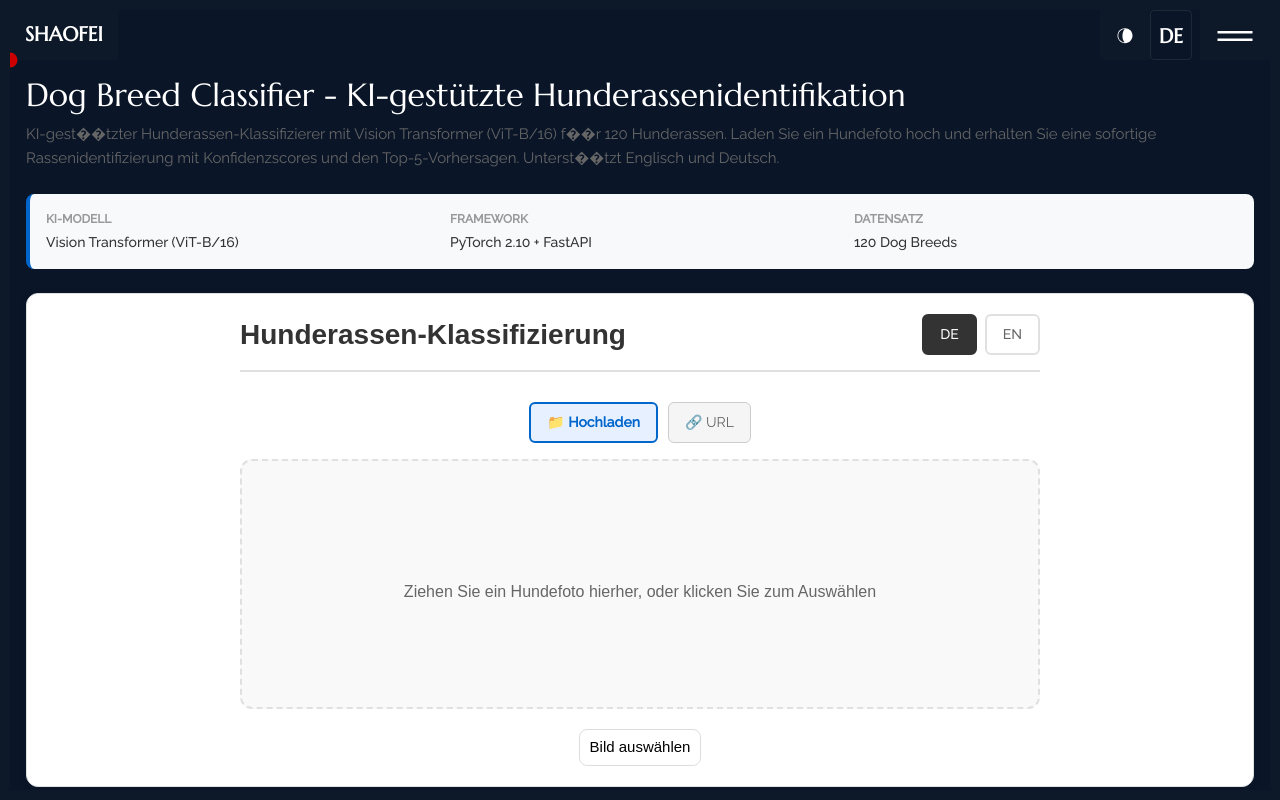
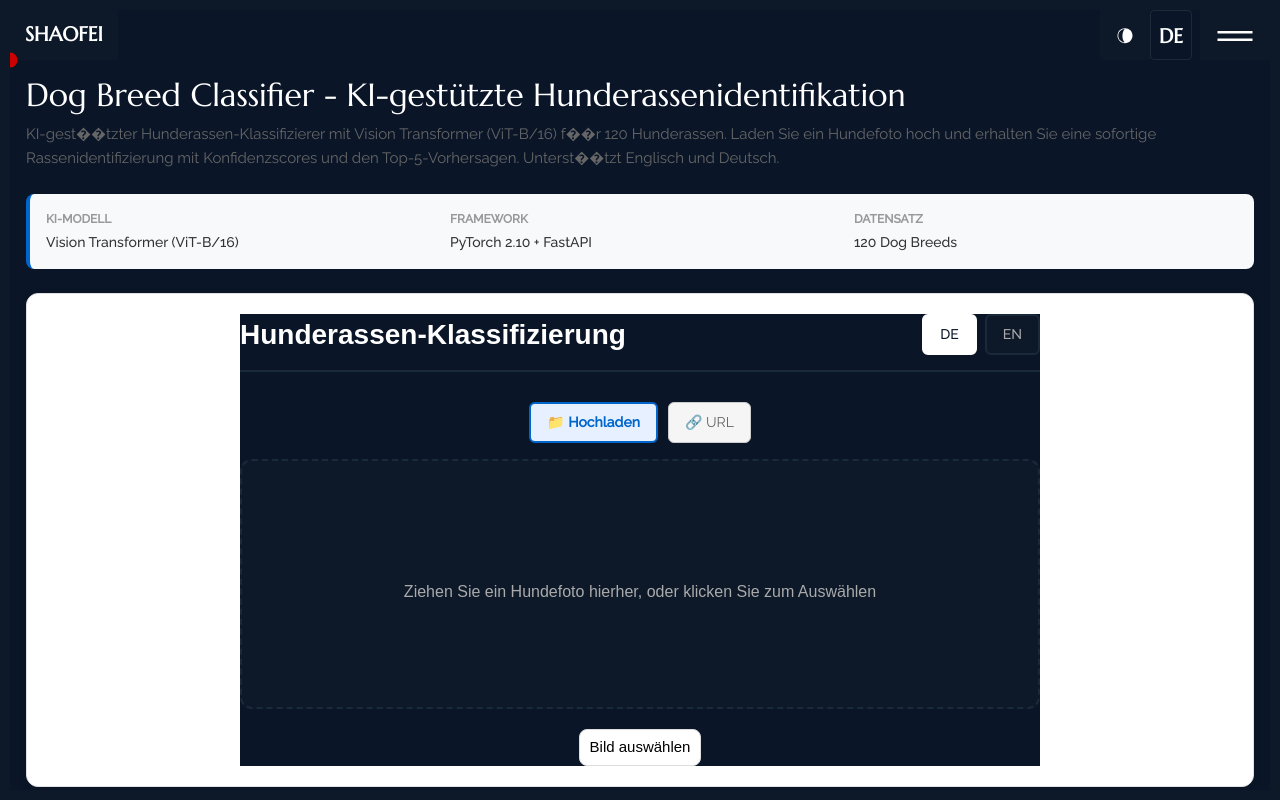
Before and after one commit to shaofei-liu/portfolio, a React (Create React App) app: page /portfolio/project2 in a window 1280 px wide. Shown: the top 800 px of the page. Built offline with nearby package versions, Linux system fonts and the light colour scheme.

Commit message:
style: apply dark theme to dog breed classifier UI

```diff
--- a/src/components/DogBreedClassifier.css
+++ b/src/components/DogBreedClassifier.css
@@ -3,6 +3,7 @@
   max-width: 800px;
   margin: 0 auto;
   padding: 0;
+  background-color: #0a1628;
 }
 
 .dog-breed-classifier-header {
@@ -11,13 +12,13 @@
   align-items: center;
   margin-bottom: 30px;
   padding-bottom: 15px;
-  border-bottom: 2px solid #e0e0e0;
+  border-bottom: 2px solid #1a2a3a;
 }
 
 .dog-breed-classifier-title {
   font-size: 28px;
   font-weight: 600;
-  color: #333;
+  color: #fff;
   margin: 0;
   font-family: "Poppins", sans-serif;
 }
@@ -29,9 +30,9 @@
 
 .lang-btn {
   padding: 8px 16px;
-  border: 2px solid #e0e0e0;
-  background: #fff;
-  color: #666;
+  border: 2px solid #1a2a3a;
+  background: #0d1929;
+  color: #aaa;
   border-radius: 6px;
   cursor: pointer;
   font-size: 14px;
@@ -40,14 +41,14 @@
 }
 
 .lang-btn:hover {
-  border-color: #999;
-  color: #333;
+  border-color: #3a4a5a;
+  color: #fff;
 }
 
 .lang-btn.active {
-  background: #333;
-  color: #fff;
-  border-color: #333;
+  background: #fff;
+  color: #0a1628;
+  border-color: #fff;
 }
 
 .dog-breed-classifier-content {
@@ -61,13 +62,13 @@
 }
 
 .upload-area {
-  border: 2px dashed #e0e0e0;
+  border: 2px dashed #1a2a3a;
   border-radius: 12px;
   padding: 40px 20px;
   text-align: center;
   cursor: pointer;
   transition: all 0.3s ease;
-  background: #f9f9f9;
+  background: #0d1929;
   min-height: 250px;
   display: flex;
   align-items: center;
@@ -75,8 +76,8 @@
 }
 
 .upload-area:hover {
-  border-color: #999;
-  background: #f5f5f5;
+  border-color: #3a4a5a;
+  background: #142038;
 }
 
 .preview-image {
@@ -98,7 +99,7 @@
 }
 
 .upload-placeholder p {
-  color: #666;
+  color: #aaa;
   font-size: 16px;
   margin: 0;
   font-family: "Poppins", sans-serif;
@@ -124,14 +125,14 @@
 }
 
 .btn-primary {
-  background: #333;
-  color: #fff;
+  background: #fff;
+  color: #0a1628;
 }
 
 .btn-primary:hover {
-  background: #555;
+  background: #ddd;
   transform: translateY(-2px);
-  box-shadow: 0 4px 12px rgba(0, 0, 0, 0.15);
+  box-shadow: 0 4px 12px rgba(255, 255, 255, 0.15);
 }
 
 .btn-secondary {
@@ -146,28 +147,29 @@
 }
 
 .btn-secondary:disabled {
-  opacity: 0.7;
+  opacity: 0.5;
   cursor: not-allowed;
 }
 
 .btn-tertiary {
-  background: #f0f0f0;
-  color: #333;
-  border: 1px solid #e0e0e0;
+  background: #0d1929;
+  color: #aaa;
+  border: 1px solid #1a2a3a;
 }
 
 .btn-tertiary:hover {
-  background: #e0e0e0;
+  background: #142038;
+  border-color: #3a4a5a;
   transform: translateY(-2px);
 }
 
 .error-message {
   margin-top: 15px;
   padding: 12px 16px;
-  background: #ffebee;
-  color: #c62828;
+  background: #2a1a1a;
+  color: #ff6b6b;
   border-radius: 8px;
-  border-left: 4px solid #c62828;
+  border-left: 4px solid #ff6b6b;
   font-family: "Poppins", sans-serif;
   font-size: 14px;
 }
@@ -191,14 +193,14 @@
 .result-section h3 {
   font-size: 22px;
   font-weight: 600;
-  color: #333;
+  color: #fff;
   margin: 0 0 20px 0;
   font-family: "Poppins", sans-serif;
 }
 
 .result-card {
-  background: #f9f9f9;
-  border: 1px solid #e0e0e0;
+  background: #0d1929;
+  border: 1px solid #1a2a3a;
   border-radius: 12px;
   padding: 20px;
   margin-bottom: 20px;
@@ -220,7 +222,7 @@
 
 .breed-label,
 .confidence-label {
-  color: #666;
+  color: #aaa;
   font-weight: 500;
   font-size: 15px;
 }
@@ -229,7 +231,7 @@
 .confidence-value {
   font-weight: 600;
   font-size: 18px;
-  color: #333;
+  color: #fff;
 }
 
 .top5-section {
@@ -239,7 +241,7 @@
 .top5-section h4 {
   font-size: 18px;
   font-weight: 600;
-  color: #333;
+  color: #fff;
   margin: 0 0 15px 0;
   font-family: "Poppins", sans-serif;
 }
@@ -256,7 +258,7 @@
   gap: 15px;
   align-items: center;
   padding: 12px 15px;
-  background: #f9f9f9;
+  background: #142038;
   border-radius: 8px;
   border-left: 3px solid #4285f4;
   font-family: "Poppins", sans-serif;
@@ -269,12 +271,12 @@
 }
 
 .top5-breed {
-  color: #333;
+  color: #fff;
   font-weight: 500;
 }
 
 .top5-confidence {
-  color: #666;
+  color: #aaa;
   font-size: 14px;
   font-weight: 500;
   white-space: nowrap;
```
